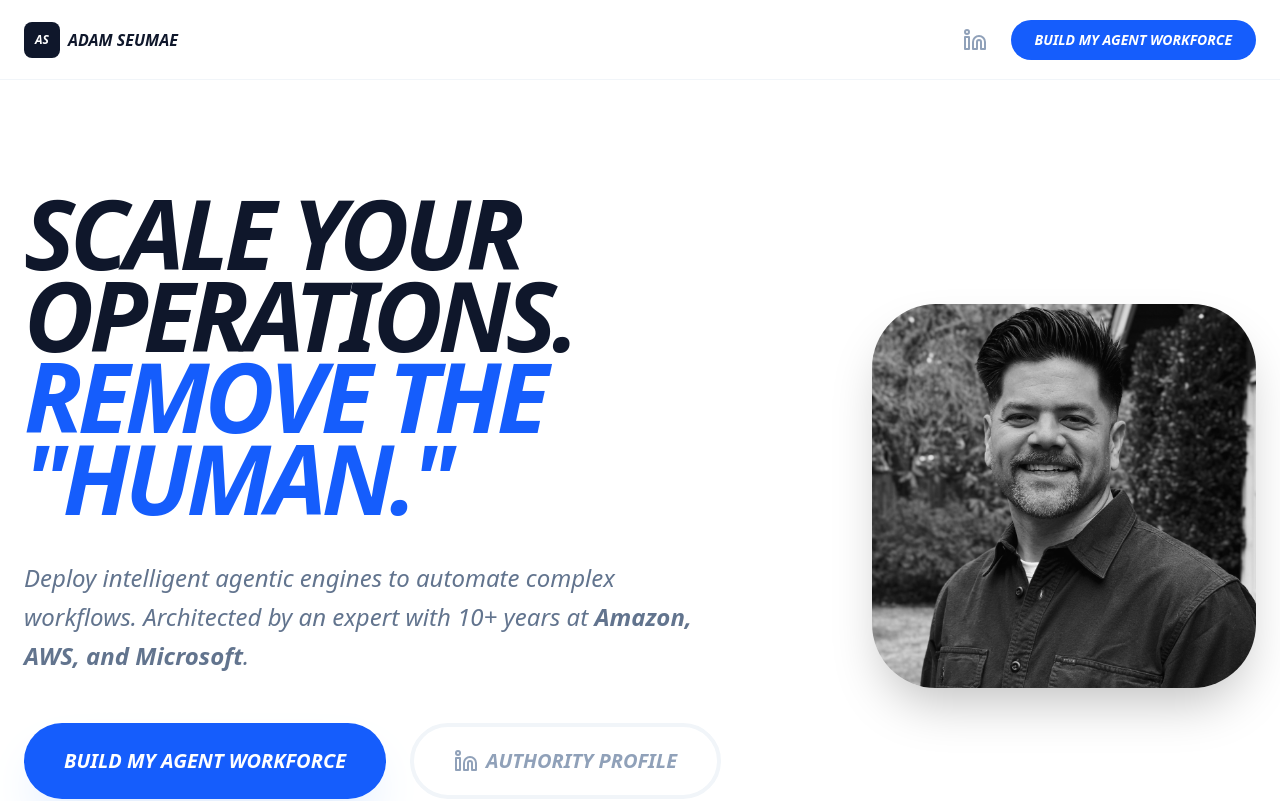
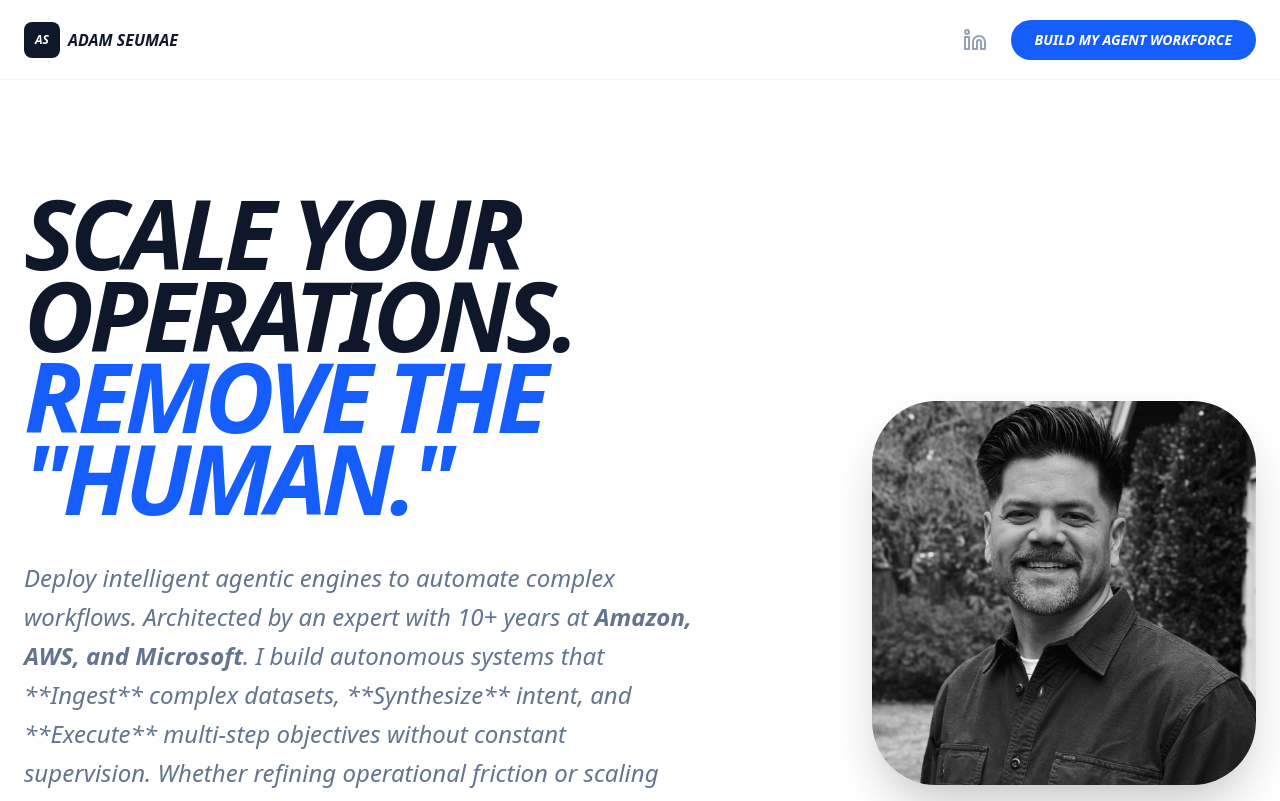
Before and after one commit to bombayway-png/portfolio-2026, a Next.js app: page / in a window 1280 px wide. Shown: the top 801 px of the page. Built offline with nearby package versions, Linux system fonts and the light colour scheme.

Commit message:
Update page.tsx

```diff
--- a/app/page.tsx
+++ b/app/page.tsx
@@ -62,11 +62,11 @@ export default function Home() {
               <span className="text-blue-600">Remove the &quot;Human.&quot;</span>
             </h1>
             <p className="text-xl md:text-2xl text-slate-500 max-w-2xl font-medium italic mb-12 leading-relaxed">
-              Deploy intelligent agentic engines to automate complex workflows. Architected by an expert with 10+ years at <strong>Amazon, AWS, and Microsoft</strong>.
+              Deploy intelligent agentic engines to automate complex workflows. Architected by an expert with 10+ years at <strong>Amazon, AWS, and Microsoft</strong>. I build autonomous systems that **Ingest** complex datasets, **Synthesize** intent, and **Execute** multi-step objectives without constant supervision. Whether refining operational friction or scaling global logic, I architect the "Agentic Engines" that plan, decide, and act for your business.
             </p>
             <div className="flex flex-col sm:flex-row gap-6">
               <button onClick={() => setActiveFilter('intake')} className="bg-blue-600 text-white px-10 py-5 rounded-full text-xl font-black hover:scale-105 transition-all shadow-2xl shadow-blue-100 italic uppercase">
-                Build My Agent Workforce
+                Build An Agent Workforce
               </button>
               <a
                 href="https://www.linkedin.com/in/adamseumae/"
```
